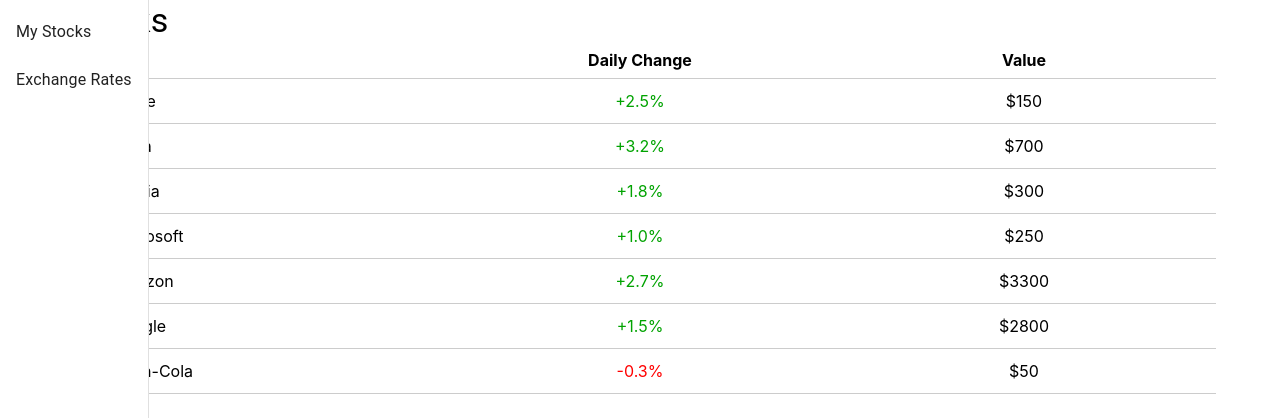
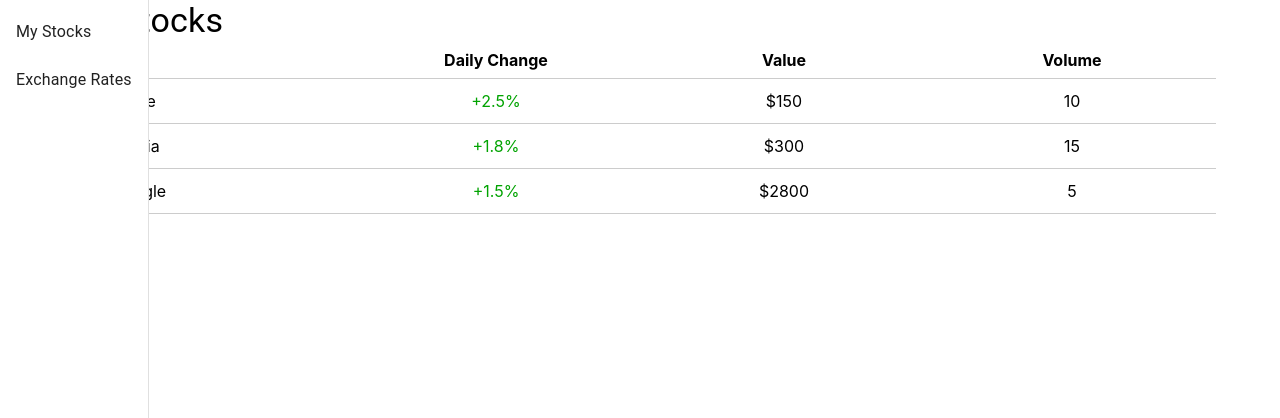
Before and after one commit to eetutaipale/REST_API, a React (Create React App) app in the folder frontend/frontend/: page / in a window 1280 px wide. Shown: the top 418 px of the page. Built offline with nearby package versions, Linux system fonts and the light colour scheme.

Commit message:
Updated App.js with both pages working

```diff
--- a/frontend/frontend/src/App.js
+++ b/frontend/frontend/src/App.js
@@ -10,7 +10,25 @@
 // Icon Imports
 import { SiApple, SiTesla, SiNvidia, SiMicrosoft, SiAmazon, SiGoogle, SiCocacola } from "react-icons/si";
 
-// Custom Row Component
+// Custom Row Component for My Stocks Page
+const MyStockRow = ({ icon, name, change, value, volume }) => {
+  // Determine the class for the value based on the change
+  const valueClass = change.includes('+') ? 'positive' : 'negative';
+
+  return (
+    <div className="excel-row">
+      <div className="excel-cell">
+        <div className="icon">{icon}</div>
+        <div className="name">{name}</div>
+      </div>
+      <div className={`excel-cell ${valueClass}`}>{change}</div>
+      <div className="excel-cell">{value}</div>
+      <div className="excel-cell">{volume}</div>
+    </div>
+  );
+};
+
+// Custom Row Component for Exchange Page
 const StockRow = ({ icon, name, change, value }) => {
   // Determine the class for the value based on the change
   const valueClass = change.includes('+') ? 'positive' : 'negative';
@@ -34,8 +52,23 @@
     setCurrentPage(page);
   };
 
+  // Uncomment the following code when implementing data fetching from backend
+  /*
+  const [stocksData, setStocksData] = useState([]);
+
+  useEffect(() => {
+    // Fetch data from the backend
+    fetch('http://your-backend-url/api/stocks')
+      .then(response => response.json())
+      .then(data => {
+        setStocksData(data); // Update stocks data state with fetched data
+      })
+      .catch(error => console.error('Error fetching stocks data:', error));
+  }, []); // Empty dependency array to ensure useEffect only runs once
+  */
+
   const renderPage = () => {
-    if (currentPage === 'myStocks') {
+    if (currentPage === 'exchangeRates') {
       return (
         <Container>
           <Typography variant="h4">Stocks</Typography>
@@ -45,6 +78,18 @@
               <div className="excel-cell">Daily Change</div>
               <div className="excel-cell">Value</div>
             </div>
+
+            {/*
+            {stocksData.map(stock => (
+              <StockRow
+                key={stock.id}
+                icon={<img src={stock.iconUrl} alt={stock.name} />} // Assuming the backend returns the icon URL
+                name={stock.name}
+                change={stock.dailyChange}
+                value={stock.value}
+              />
+            ))}
+            */}
             <StockRow icon={<SiApple size={24} />} name="Apple" change="+2.5%" value="$150" />
             <StockRow icon={<SiTesla size={24} />} name="Tesla" change="+3.2%" value="$700" />
             <StockRow icon={<SiNvidia size={24} />} name="Nvidia" change="+1.8%" value="$300" />
@@ -52,6 +97,30 @@
             <StockRow icon={<SiAmazon size={24} />} name="Amazon" change="+2.7%" value="$3300" />
             <StockRow icon={<SiGoogle size={24} />} name="Google" change="+1.5%" value="$2800" />
             <StockRow icon={<SiCocacola size={24} />} name="Coca-Cola" change="-0.3%" value="$50" />
+          </div>
+        </Container>
+      );
+    } else if (currentPage === 'myStocks') {
+      // Mock user's stocks data
+      const userStocks = [
+        { icon: <SiApple size={24} />, name: "Apple", change: "+2.5%", value: "$150", volume: 10 },
+        { icon: <SiNvidia size={24} />, name: "Nvidia", change: "+1.8%", value: "$300", volume: 15 },
+        { icon: <SiGoogle size={24} />, name: "Google", change: "+1.5%", value: "$2800", volume: 5 }
+      ];
+
+      return (
+        <Container>
+          <Typography variant="h4">My Stocks</Typography>
+          <div className="excel-table">
+            <div className="excel-row header">
+              <div className="excel-cell">Name</div>
+              <div className="excel-cell">Daily Change</div>
+              <div className="excel-cell">Value</div>
+              <div className="excel-cell">Volume</div>
+            </div>
+            {userStocks.map((stock, index) => (
+              <MyStockRow key={index} {...stock} />
+            ))}
           </div>
         </Container>
       );
```
